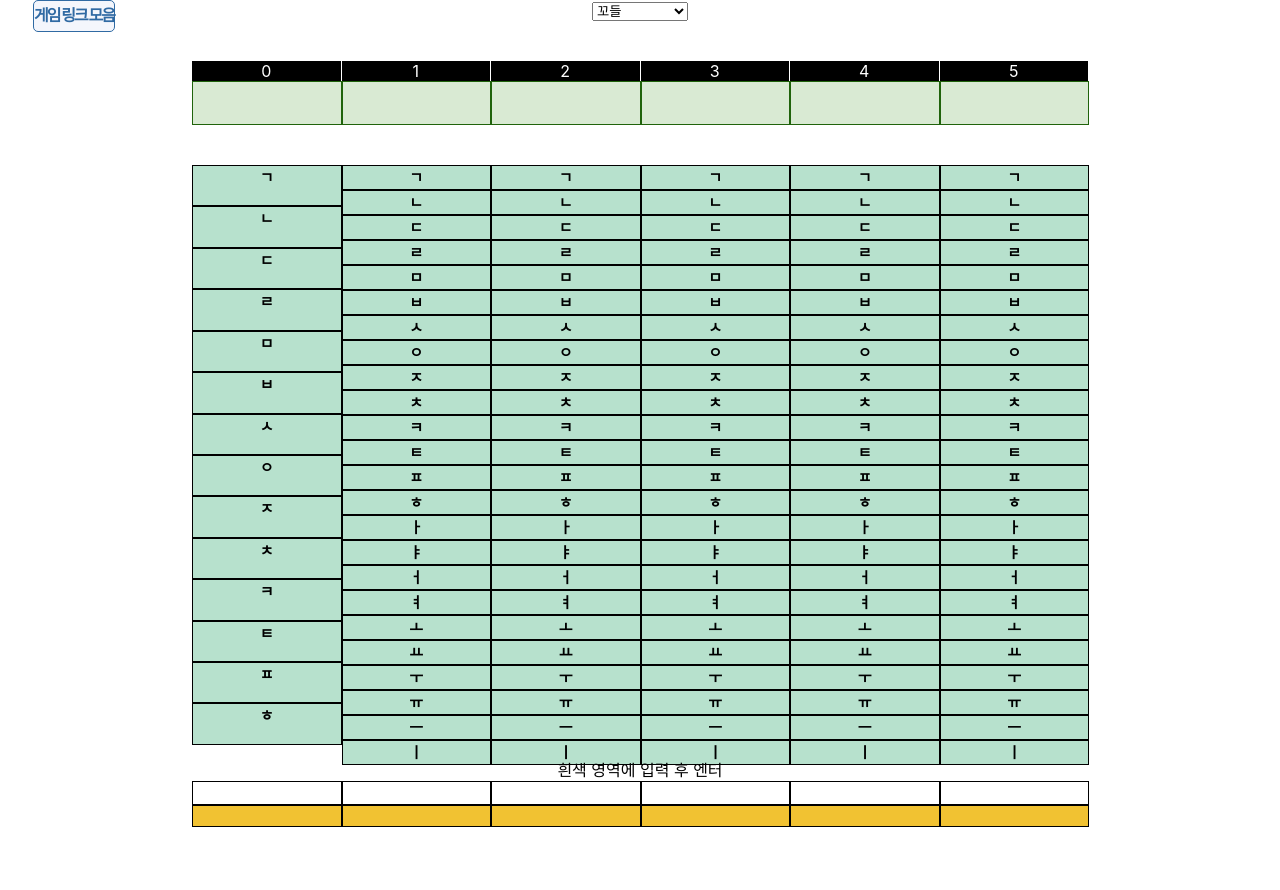
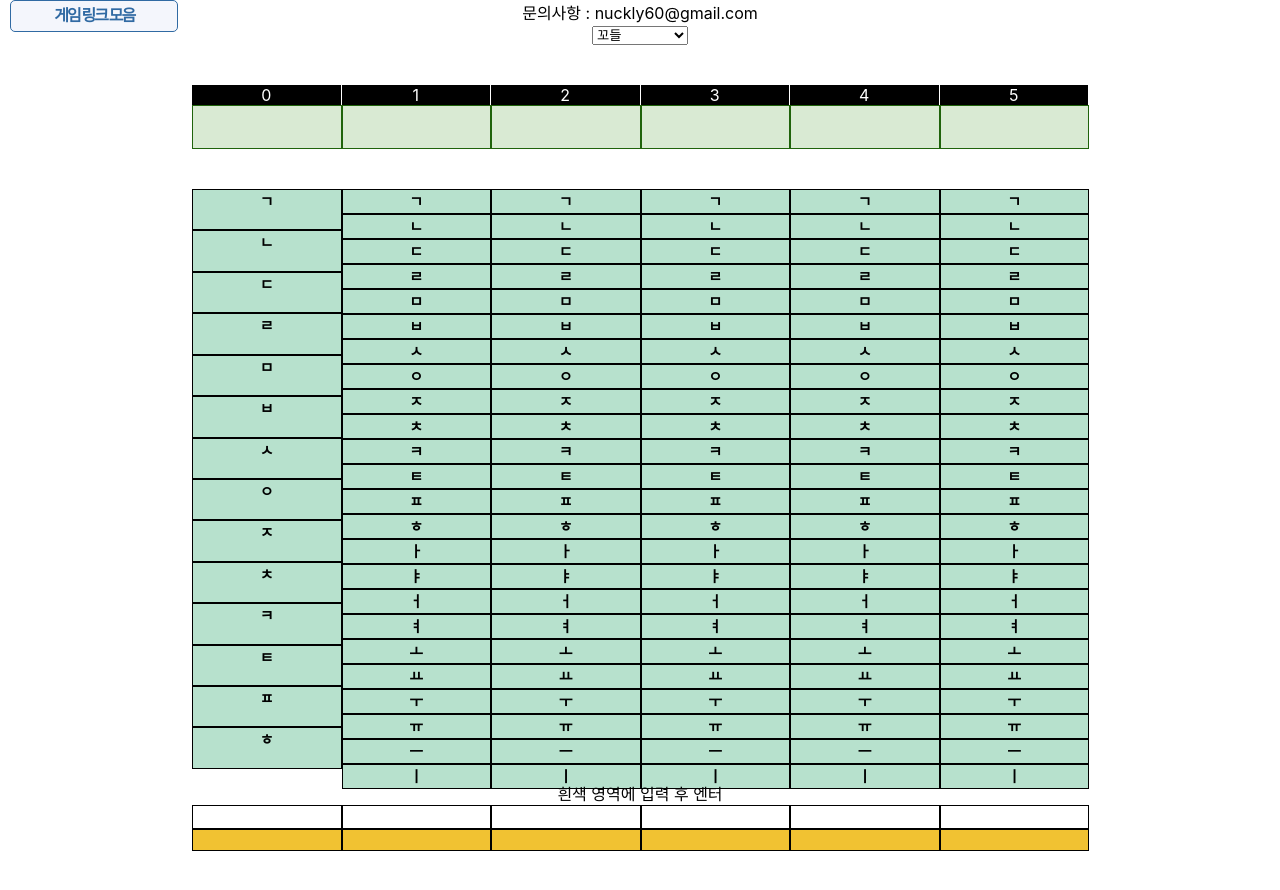
Before and after one commit to GaeTaeng/kordle-helper, a React (Create React App) app: page / in a window 1280 px wide. Shown: the top 890 px of the page. Built offline with nearby package versions, Linux system fonts and the light colour scheme.

Commit message:
헤더 추가 및 메뉴 약간 수정

```diff
--- a/src/kordle_helper/KordleHelperMain.js
+++ b/src/kordle_helper/KordleHelperMain.js
@@ -9,6 +9,7 @@ function KordleHelperMain(params) {
         <LnbMenu />
         <Contents />
 
+
         </div>)
 }
 
--- a/src/kordle_helper/header/Header.js
+++ b/src/kordle_helper/header/Header.js
@@ -1,6 +1,7 @@
 function Header() {
     return (
         <div >
+        문의사항 : nuckly60@gmail.com
         </div>
     )
 }
--- a/src/kordle_helper/lnbMenu/LnbMenu.css
+++ b/src/kordle_helper/lnbMenu/LnbMenu.css
@@ -6,11 +6,11 @@
     }
   } */
 /* lnb */
-#lnb {position: fixed;width: 10%; top:0px; left: 10px; font-size: 0.5em; white-space: nowrap; }
-#lnb h1 {margin: 0; height: 30px;text-align: center;color: #306aa3;border:1px solid #306aa3; border-radius: 5px;
+#lnb {position: fixed;min-width: 100px; width: 13%; top:0px; left: 10px; font-size: 0.5em; white-space: nowrap; }
+#lnb h1 {width: 100%; margin: 0; height: 30px;text-align: center;color: #306aa3;border:1px solid #306aa3; border-radius: 5px;
     font-size: 2em;line-height: 1.8;letter-spacing: -2px; background: #f4f6fc; display: inline-block;}
-#lnb > ul {margin: 0;padding:0px; border:1px solid #306aa3; border-radius: 5px; }
-#lnb > ul > li { border: 1px solid #dcdcdc; display: inline-block;}
+#lnb > ul {margin: 0;padding:0px; border:1px solid #306aa3; border-radius: 5px; list-style-type: none; }
+#lnb > ul > li { border: 1px solid #dcdcdc; }
 #lnb > ul > li > a {display: block;padding: 14px 35px 14px 15px; color: inherit; white-space: nowrap;font-size: 1.6em; font-weight:900; background:#dcdcdc  no-repeat 95% 15px; color: #4a4a4a;
 box-sizing: border-box; text-align: center;}
 #lnb > ul > li a:hover {color: #d91c1b; background-color: #f5f2ec;}
```
